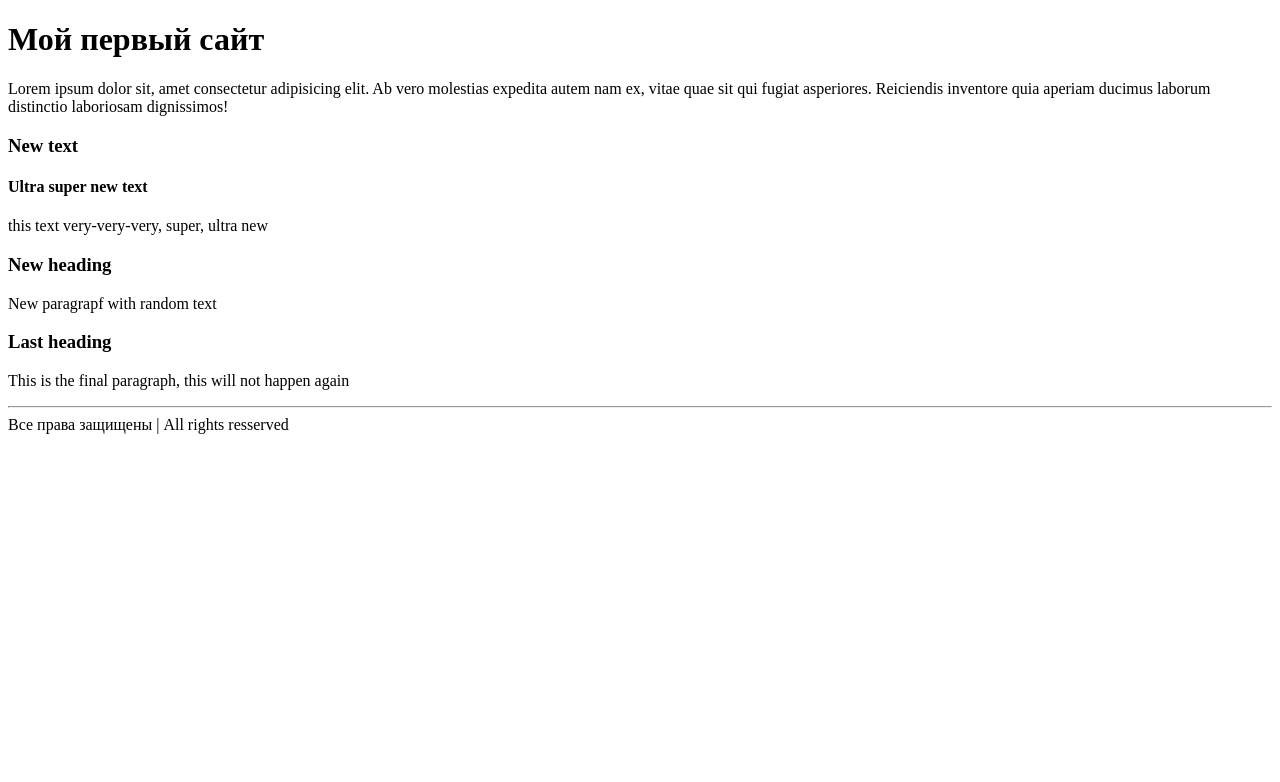
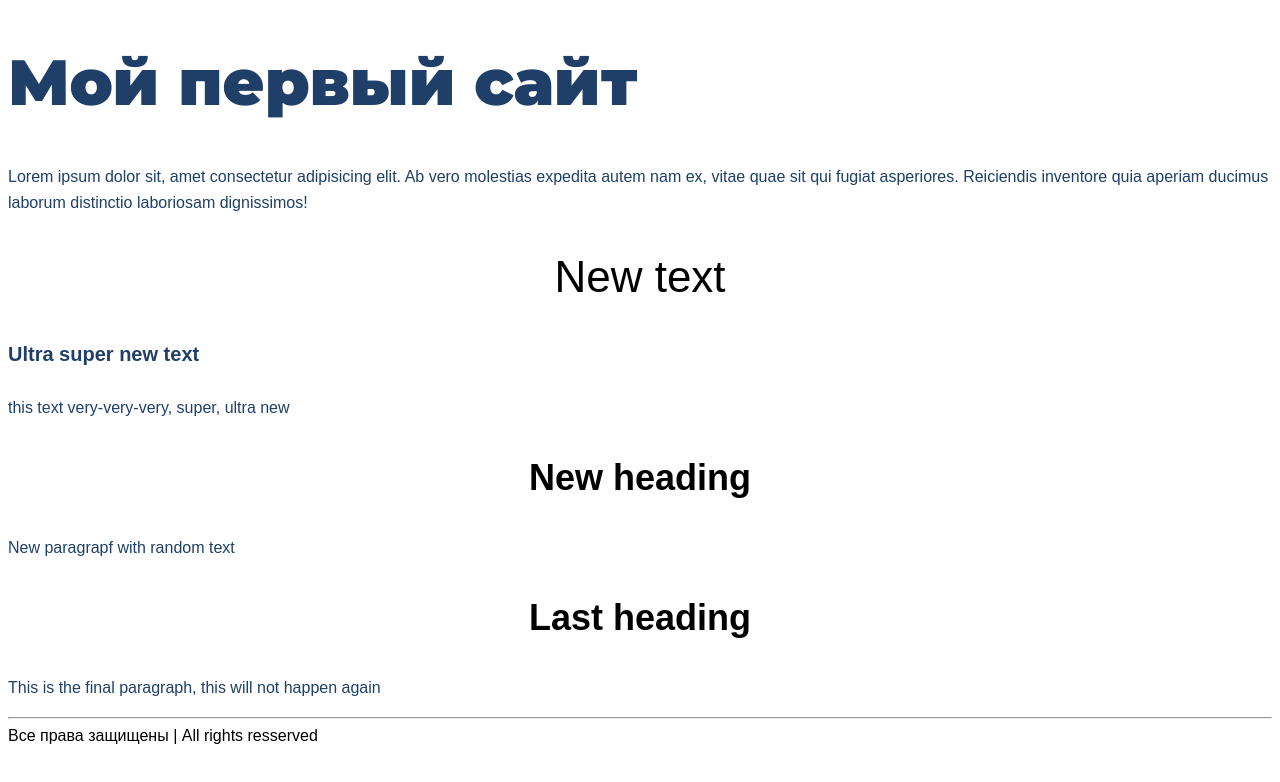
Before and after one commit to kivzone/html-css, a plain HTML site: page index.html in a window 1280 px wide. Drawn offline with Linux system fonts and the light colour scheme.

Commit message:
lesson-3 done

```diff
--- a/index.html
+++ b/index.html
@@ -6,22 +6,24 @@
     <meta http-equiv="X-UA-Compatible" content="IE=edge">
     <meta name="viewport" content="width=device-width, initial-scale=1.0">
     <title>Document</title>
+    <link rel="stylesheet" href="styles/style.css">
 </head>
 
 <body>
-    <h1>Мой первый сайт</h1>
-    <p>Lorem ipsum dolor sit, amet consectetur adipisicing elit. Ab vero molestias expedita autem nam ex, vitae quae sit
+    <h1 class="supertext">Мой первый сайт</h1>
+    <p class="text">Lorem ipsum dolor sit, amet consectetur adipisicing elit. Ab vero molestias expedita autem nam ex,
+        vitae quae sit
         qui fugiat asperiores. Reiciendis inventore quia aperiam ducimus laborum distinctio laboriosam dignissimos!
     </p>
-    <h3>New text</h3>
-    <h4>Ultra super new text</h4>
-    <p>this text very-very-very, super, ultra new</p>
-    <h3>New heading</h3>
-    <p>New paragrapf with random text</p>
-    <h3>Last heading</h3>
-    <p>This is the final paragraph, this will not happen again</p>
-    <hr>
-    Все права защищены | All rights resserved
+    <h2 class="megatext">New text</h2>
+    <h4 class="smalltext">Ultra super new text</h4>
+    <p class="text">this text very-very-very, super, ultra new</p>
+    <h3 class="lighttext" ">New heading</h3>
+    <p class=" text">New paragrapf with random text</p>
+        <h3 class="lighttext" ">Last heading</h3>
+    <p class=" text">This is the final paragraph, this will not happen again</p>
+            <hr>
+            Все права защищены | All rights resserved
 </body>
 
 </html>
--- /dev/null
+++ b/styles/style.css
@@ -0,0 +1,35 @@
+@import url('https://fonts.googleapis.com/css2?family=Montserrat:wght@900&display=swap');
+
+* {
+    font-family: sans-serif;
+}
+
+.text {
+    font-size: 16px;
+    line-height: 26px;
+    color: #1F3F68;
+}
+
+.supertext {
+    font-family: 'Montserrat';
+    font-weight: 900;
+    font-size: 64px;
+    color: #1F3F68;
+}
+
+.megatext {
+    font-weight: 500;
+    font-size: 44px;
+    text-align: center;
+}
+
+.smalltext {
+    font-size: 20px;
+    line-height: 30px;
+    color: #1F3F68;
+}
+
+.lighttext {
+    font-size: 36px;
+    text-align: center;
+}
```
